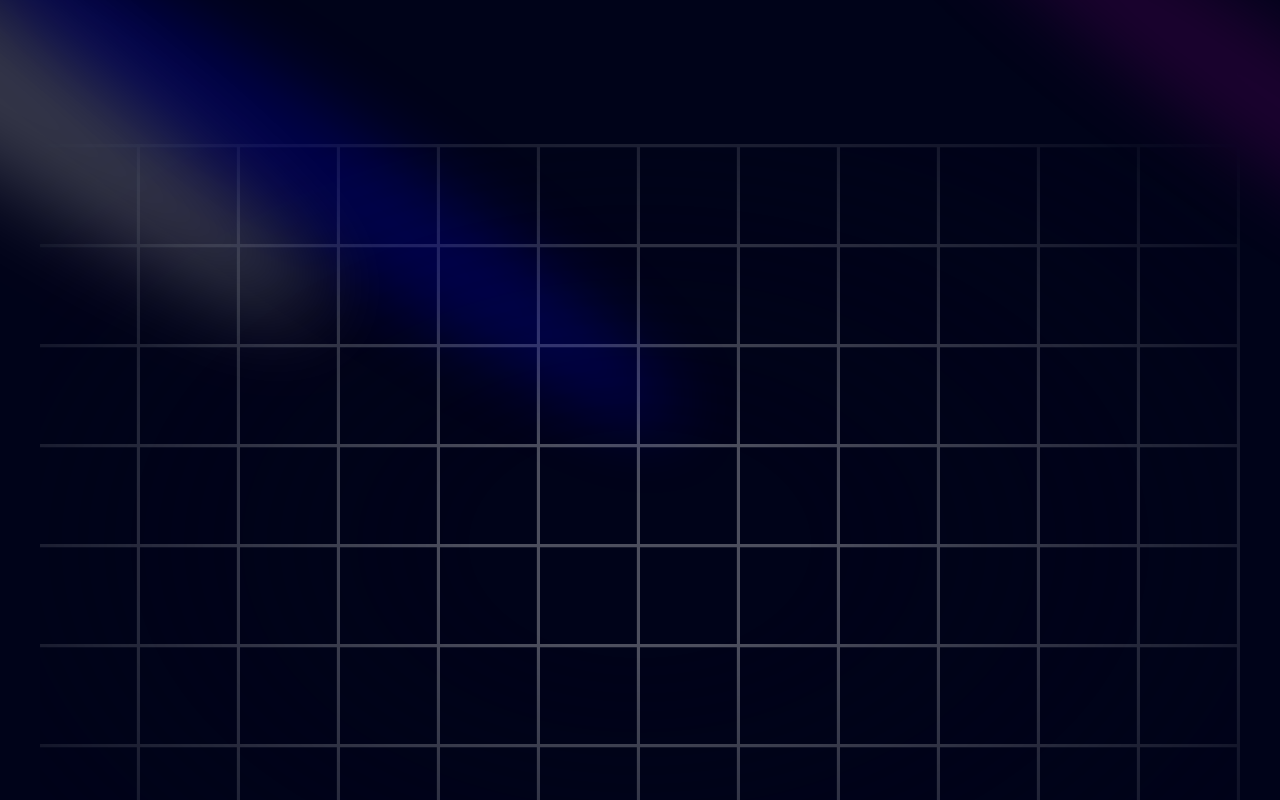
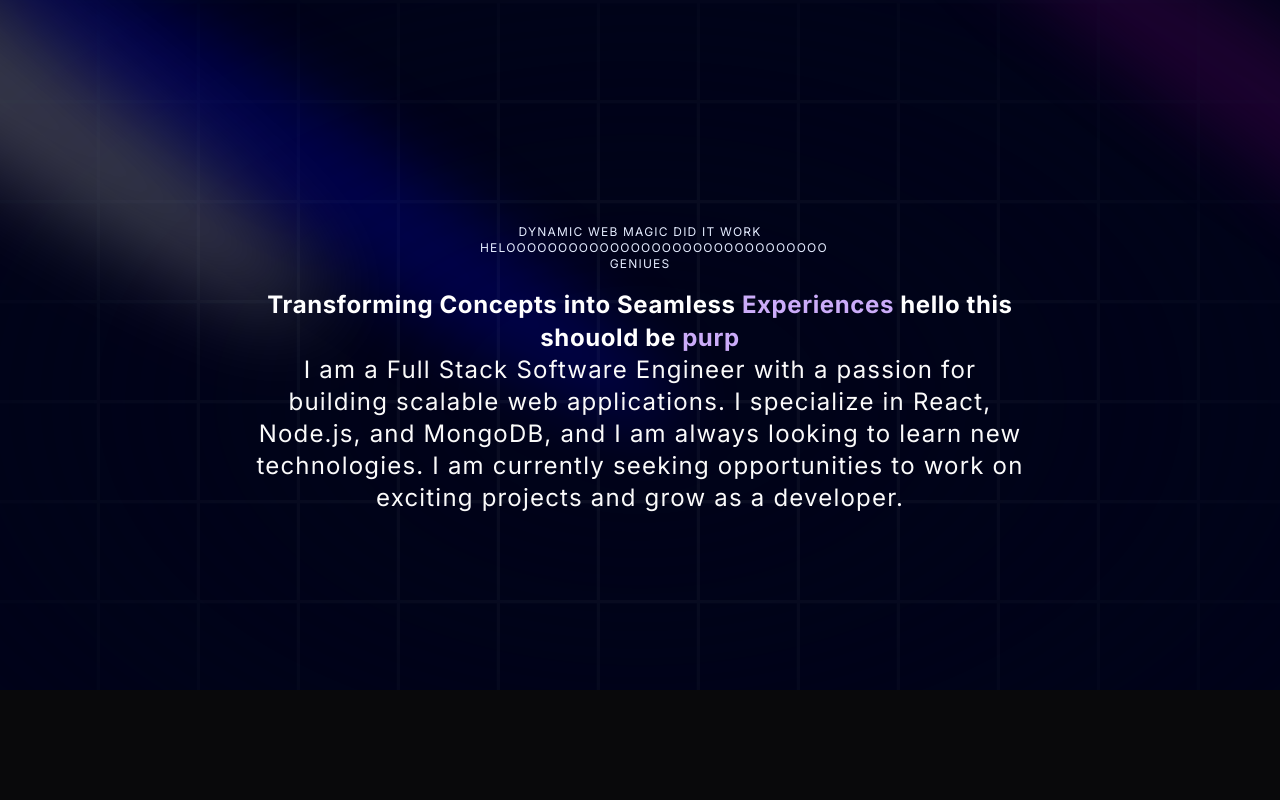
Before and after one commit to ryunzz/ryan-ni, a Next.js app: page / in a window 1280 px wide. Shown: the top 800 px of the page. Built offline with nearby package versions, Linux system fonts and the light colour scheme.

Commit message:
zod data validation + animations

```diff
--- a/app/page.tsx
+++ b/app/page.tsx
@@ -1,4 +1,4 @@
-import Hero from "@/components/hero";
+import Hero from "@/components/Hero";
 
 
 export default function Home() {
--- a/components/Hero.tsx
+++ b/components/Hero.tsx
@@ -1,5 +1,6 @@
 import React from 'react'
 import { Spotlight } from './ui/Spotlight'
+import { TextGenerateEffect } from './ui/TextGenerateEffect'
 
 const Hero = () => {
   return (
@@ -16,16 +17,31 @@ const Hero = () => {
         <Spotlight className="left-80 top-28 h-[80vh] w-[50vw]" fill="blue" />
       </div>
 
-      <div className="h-screen w-full dark:bg-black-100 bg-white  dark:bg-grid-white/[0.3] bg-grid-black/[0.2] relative flex items-center justify-center">
-          {/* Radial gradient for the container to give a faded look */}
-          <div className="absolute pointer-events-none inset-0 flex items-center justify-center dark:bg-black-100 bg-white [mask-image:radial-gradient(ellipse_at_center,transparent_20%,black)]" />
+
+      <div className="h-screen w-full dark:bg-black-100 bg-white dark:bg-grid-white/[0.04] bg-grid-black/[0.06] flex items-center justify-center absolute top-0 left-0">
+
+        {/* Radial gradient for the container to give a faded look */}
+        <div className="absolute pointer-events-none inset-0 flex items-center justify-center dark:bg-black-100 bg-white [mask-image:radial-gradient(ellipse_at_center,transparent_20%,black)]" />
+
+
       </div>
 
-      <div className='flex justify-center'>
-        <div className='max-w-[89vw]'>
-          <h2 className='uppercase tracking-widest text-xs text-center text-blue-100 max-w-80'>
-            Dynamic Web Magic i lied
+
+      <div className="flex justify-center relative my-20 z-10">
+        <div className='max-w-[89vw] md:max-w-2xl lg:max-w-[60vw] flex flex-col items-center justify-center'>
+          <h2 className="uppercase tracking-widest text-xs text-center text-blue-100 max-w-80">
+            Dynamic Web Magic did it work helooooooooooooooooooooooooooooooo geniues
+
           </h2>
+
+          <TextGenerateEffect
+            className='text-center text-[40px] text-4xl md:text-5xl lg:text-6xl'
+            words='Transforming Concepts into Seamless Experiences hello this shouold be purp'
+          />
+
+          <p className='text-center md:tracking-wider mb-4 text-sm md:text-lg lg:text-2xl'>
+            I am a Full Stack Software Engineer with a passion for building scalable web applications. I specialize in React, Node.js, and MongoDB, and I am always looking to learn new technologies. I am currently seeking opportunities to work on exciting projects and grow as a developer.
+          </p>
         </div>
 
       </div>
--- /dev/null
+++ b/components/ui/TextGenerateEffect.tsx
@@ -0,0 +1,62 @@
+"use client";
+import { useEffect } from "react";
+import { motion, stagger, useAnimate } from "framer-motion";
+import { cn } from "@/lib/utils";
+
+export const TextGenerateEffect = ({
+  words,
+  className,
+  filter = true,
+  duration = 0.5,
+}: {
+  words: string;
+  className?: string;
+  filter?: boolean;
+  duration?: number;
+}) => {
+  const [scope, animate] = useAnimate();
+  let wordsArray = words.split(" ");
+  useEffect(() => {
+    animate(
+      "span",
+      {
+        opacity: 1,
+        filter: filter ? "blur(0px)" : "none",
+      },
+      {
+        duration: duration ? duration : 1,
+        delay: stagger(0.2),
+      }
+    );
+  }, [scope.current]);
+
+  const renderWords = () => {
+    return (
+      <motion.div ref={scope}>
+        {wordsArray.map((word, idx) => {
+          return (
+            <motion.span
+              key={word + idx}
+              className={ `${ (idx == 4) || (idx == 9) ? 'text-purple' : 'dark:text-white text-black' } opacity-0 `}
+              style={{
+                filter: filter ? "blur(10px)" : "none",
+              }}
+            >
+              {word}{" "}
+            </motion.span>
+          );
+        })}
+      </motion.div>
+    );
+  };
+
+  return (
+    <div className={cn("font-bold", className)}>
+      <div className="mt-4">
+        <div className=" dark:text-white text-black text-2xl leading-snug tracking-wide">
+          {renderWords()}
+        </div>
+      </div>
+    </div>
+  );
+};
--- a/package.json
+++ b/package.json
@@ -11,13 +11,15 @@
   "dependencies": {
     "clsx": "^2.1.1",
     "framer-motion": "^11.11.17",
+    "lucide-react": "^0.460.0",
     "mini-svg-data-uri": "^1.4.4",
     "next": "^15.0.3",
     "next-themes": "^0.4.3",
     "react": "^18",
     "react-dom": "^18",
     "tailwind-merge": "^2.5.4",
-    "tailwindcss-animate": "^1.0.7"
+    "tailwindcss-animate": "^1.0.7",
+    "zod": "^3.23.8"
   },
   "devDependencies": {
     "@types/node": "^20",
```
Also changed, not shown: lib/schemas.ts (added, +48 -0 lines), 1 other file (tests, documents, lock files or other folders).
